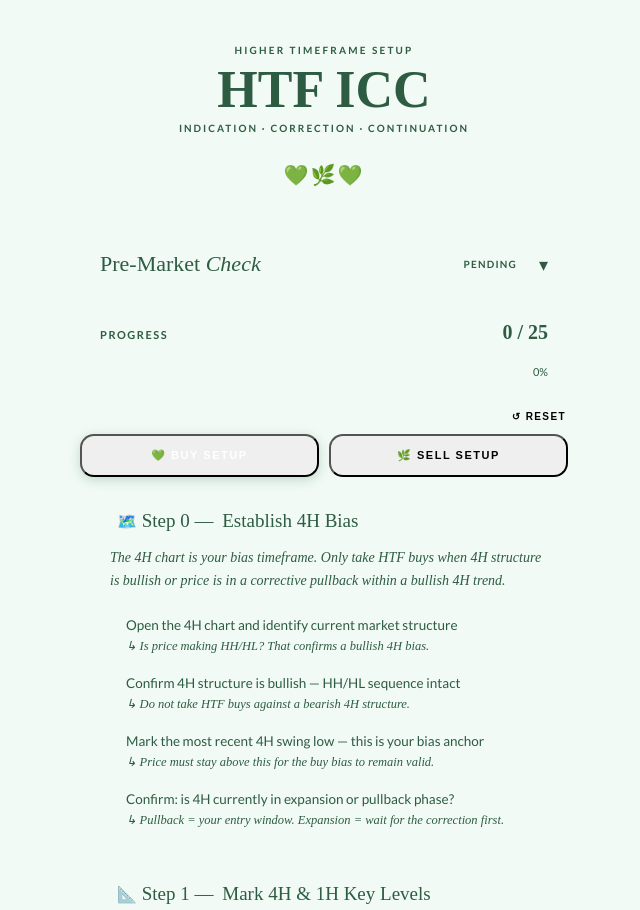
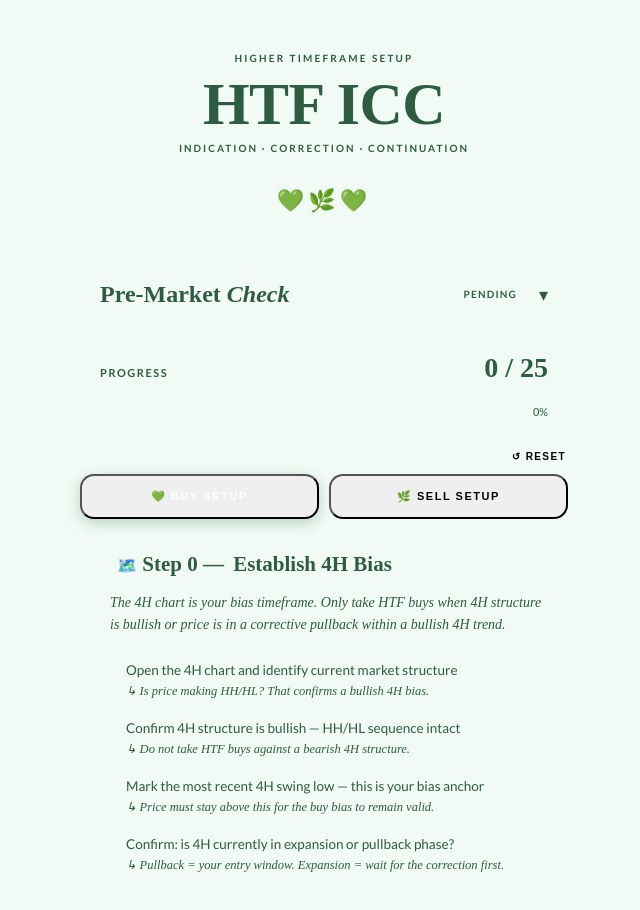
Before and after one commit to kingkd4/HTF-ICC-Checklist, a plain HTML site: page index.html in a window 1280 px wide. Shown: the top 910 px of the page, without its empty margins (316-956 px from the left). Drawn offline with Linux system fonts and the light colour scheme.

Commit message:
Update index.html

```diff
--- a/index.html
+++ b/index.html
@@ -36,24 +36,25 @@
 /* Header */
 .header {
 text-align: center;
-padding: 44px 24px 28px;
-background: var(–white);
-border-bottom: 1px solid var(–border-light);
+padding: 52px 24px 32px;
+background: var(–green-frost);
 }
 .eyebrow {
 font-size: 10px; font-weight: 700; letter-spacing: .22em;
-color: var(–text-sub); text-transform: uppercase; margin-bottom: 8px;
+color: var(–text-sub); text-transform: uppercase; margin-bottom: 10px;
+display: block;
 }
 .header h1 {
 font-family: ‘Cormorant Garamond’, serif;
-font-size: 52px; font-weight: 600; color: var(–green-main); line-height: 1; margin-bottom: 6px;
+font-size: 60px; font-weight: 600; color: var(–green-deep); line-height: 1; margin-bottom: 8px;
+letter-spacing: -.01em;
 }
 .subtitle {
 font-size: 10px; font-weight: 700; letter-spacing: .2em;
 color: var(–text-hint); text-transform: uppercase;
 }
-.divider { width: 60px; height: 1.5px; background: var(–green-light); margin: 14px auto 12px; border-radius: 2px; }
-.hearts { font-size: 20px; letter-spacing: 2px; }
+.divider { width: 50px; height: 1.5px; background: var(–green-light); margin: 16px auto 14px; border-radius: 2px; }
+.hearts { font-size: 22px; letter-spacing: 4px; }
 
 .container { padding: 20px 16px 0; max-width: 520px; margin: 0 auto; }
 
@@ -69,7 +70,7 @@ padding: 16px 20px; cursor: pointer;
 }
 .pm-title {
 font-family: ‘Cormorant Garamond’, serif;
-font-size: 22px; font-weight: 500; color: var(–text-dark);
+font-size: 24px; font-weight: 600; color: var(–text-dark);
 }
 .pm-title em { font-style: italic; color: var(–green-main); }
 .pm-right { display: flex; align-items: center; gap: 10px; }
@@ -134,7 +135,7 @@ border-radius: 16px; padding: 16px 20px; margin-bottom: 6px;
 }
 .progress-top { display: flex; justify-content: space-between; align-items: baseline; margin-bottom: 10px; }
 .progress-label { font-size: 11px; font-weight: 700; letter-spacing: .14em; color: var(–text-sub); text-transform: uppercase; }
-.progress-count { font-family: ‘Cormorant Garamond’, serif; font-size: 20px; color: var(–green-main); font-weight: 600; }
+.progress-count { font-family: ‘Cormorant Garamond’, serif; font-size: 28px; color: var(–green-deep); font-weight: 600; }
 .progress-bar-bg { height: 5px; background: var(–green-mist); border-radius: 4px; overflow: hidden; margin-bottom: 6px; }
 .progress-bar-fill { height: 100%; background: linear-gradient(90deg, var(–green-mid), var(–green-light)); border-radius: 4px; transition: width .4s ease; width: 0%; }
 .progress-pct { font-size: 11px; color: var(–text-hint); text-align: right; }
@@ -145,12 +146,16 @@ border-radius: 16px; padding: 16px 20px; margin-bottom: 6px;
 /* Tabs */
 .tab-row { display: flex; gap: 10px; margin-bottom: 18px; }
 .tab-btn {
-flex: 1; padding: 13px 8px; border-radius: 14px; font-size: 11px; font-weight: 700;
+flex: 1; padding: 14px 8px; border-radius: 14px; font-size: 11px; font-weight: 700;
 letter-spacing: .14em; text-transform: uppercase; cursor: pointer;
-border: 1.5px solid var(–border); background: var(–white); color: var(–text-sub); transition: all .2s;
+border: 1.5px solid var(–border); background: var(–white); color: var(–text-hint); transition: all .2s;
 display: flex; align-items: center; justify-content: center; gap: 6px;
+-webkit-tap-highlight-color: transparent;
 }
-.tab-btn.active { background: var(–green-main); color: #fff; border-color: var(–green-main); box-shadow: 0 3px 12px rgba(45,122,80,.25); }
+.tab-btn.active {
+background: var(–green-main); color: #fff; border-color: var(–green-main);
+box-shadow: 0 4px 14px rgba(45,122,80,.30);
+}
 
 /* Steps */
 .step-card {
@@ -162,7 +167,7 @@ border-radius: 16px; margin-bottom: 14px; overflow: hidden; transition: box-shad
 .step-header { display: flex; align-items: center; gap: 10px; padding: 14px 18px; }
 .step-dot { width: 9px; height: 9px; border-radius: 50%; background: var(–border); flex-shrink: 0; transition: background .3s; }
 .step-card.completed .step-dot { background: var(–green-main); }
-.step-title { font-family: ‘Cormorant Garamond’, serif; font-size: 19px; font-weight: 500; color: var(–green-deep); flex: 1; line-height: 1.3; }
+.step-title { font-family: ‘Cormorant Garamond’, serif; font-size: 21px; font-weight: 600; color: var(–green-deep); flex: 1; line-height: 1.3; }
 .step-num { color: var(–green-main); margin-right: 4px; }
 .step-body { padding: 0 18px 16px; }
 .step-note {
```
